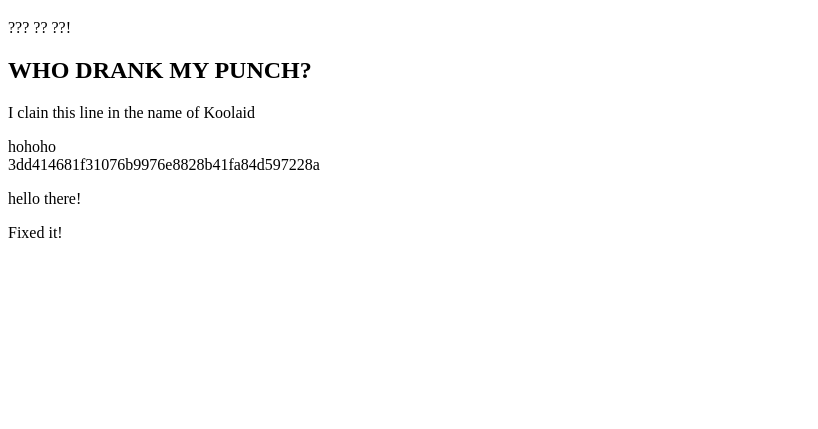
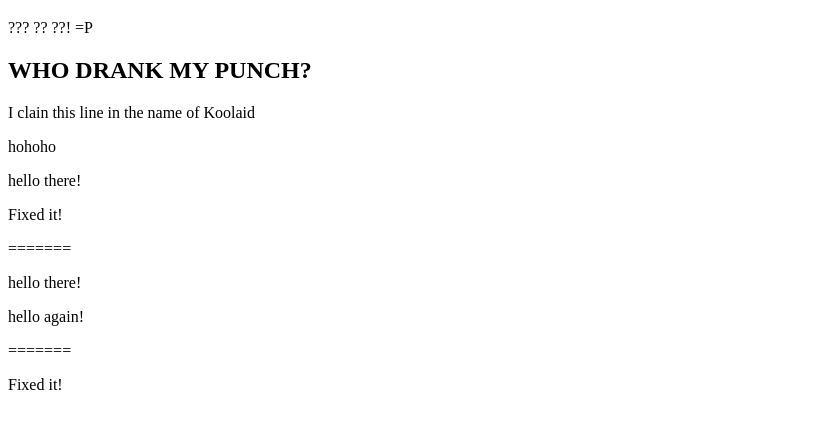
Before and after one commit to parkkibs/COMP1930-Team-26, a plain HTML site: page index.html in a window 1280 px wide. Shown: the part 173-602 px from the top of the page, without its empty margins (0-818 px from the left). Drawn offline with Linux system fonts and the light colour scheme.

Commit message:
Newest change

```diff
--- a/index.html
+++ b/index.html
@@ -12,7 +12,7 @@
 
 
 <div><h1>ET CA CEST COMMENT J'AI GAGNE LA GUERRE</h1></div>
-<p>??? ?? ??!</p>
+<p>??? ?? ??! =P</p>
 <h2> WHO DRANK MY PUNCH? </h2>
 <p> I clain this line in the name of Koolaid </p>
 
@@ -20,12 +20,20 @@
 
 <div> hohoho </div>
 
-3dd414681f31076b9976e8828b41fa84d597228a
+
 
 <p> hello there! </p>
 
 <p> Fixed it! </p>
 
 
+=======
+
+<p> hello there! </p>
+
+<p> hello again! </p>
+=======
+<p> Fixed it! </p>
+
 </body>
 </html>
```
Also changed, not shown: green_points.html (added, +4 -0 lines).
